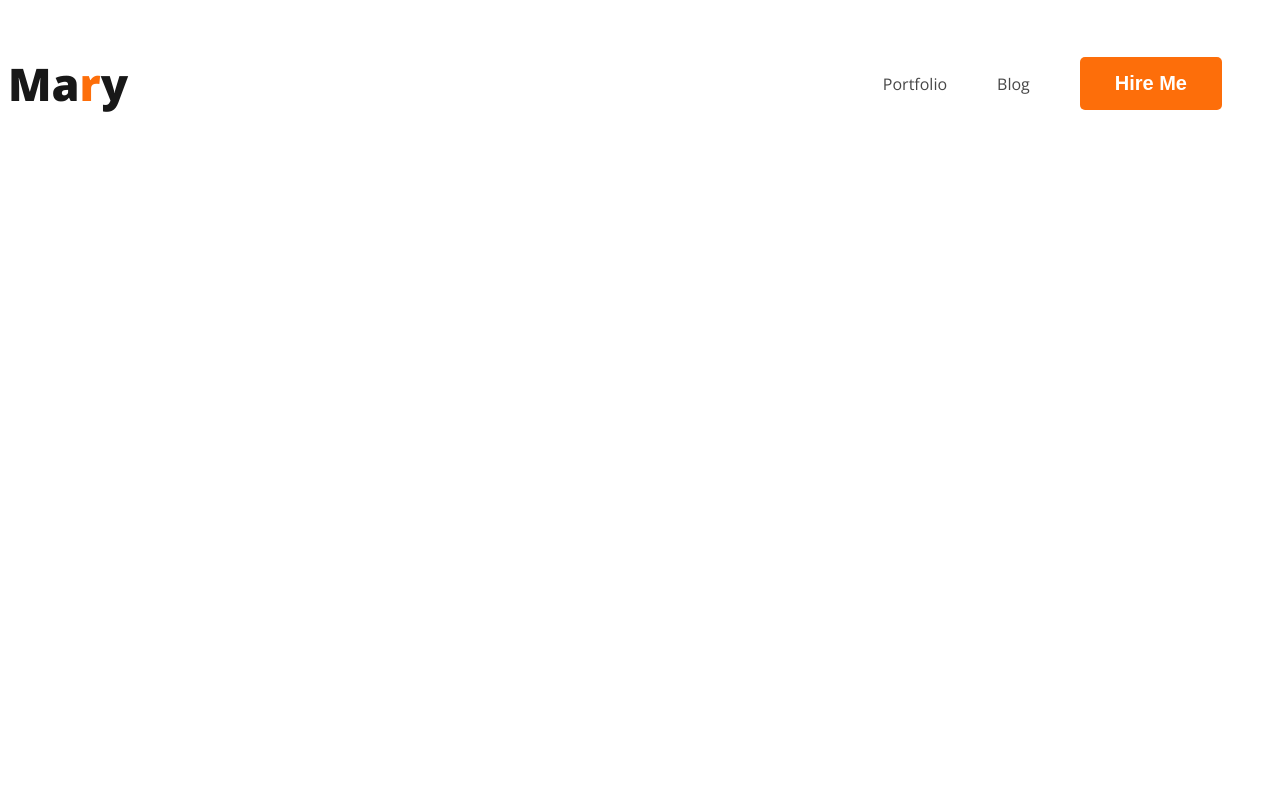
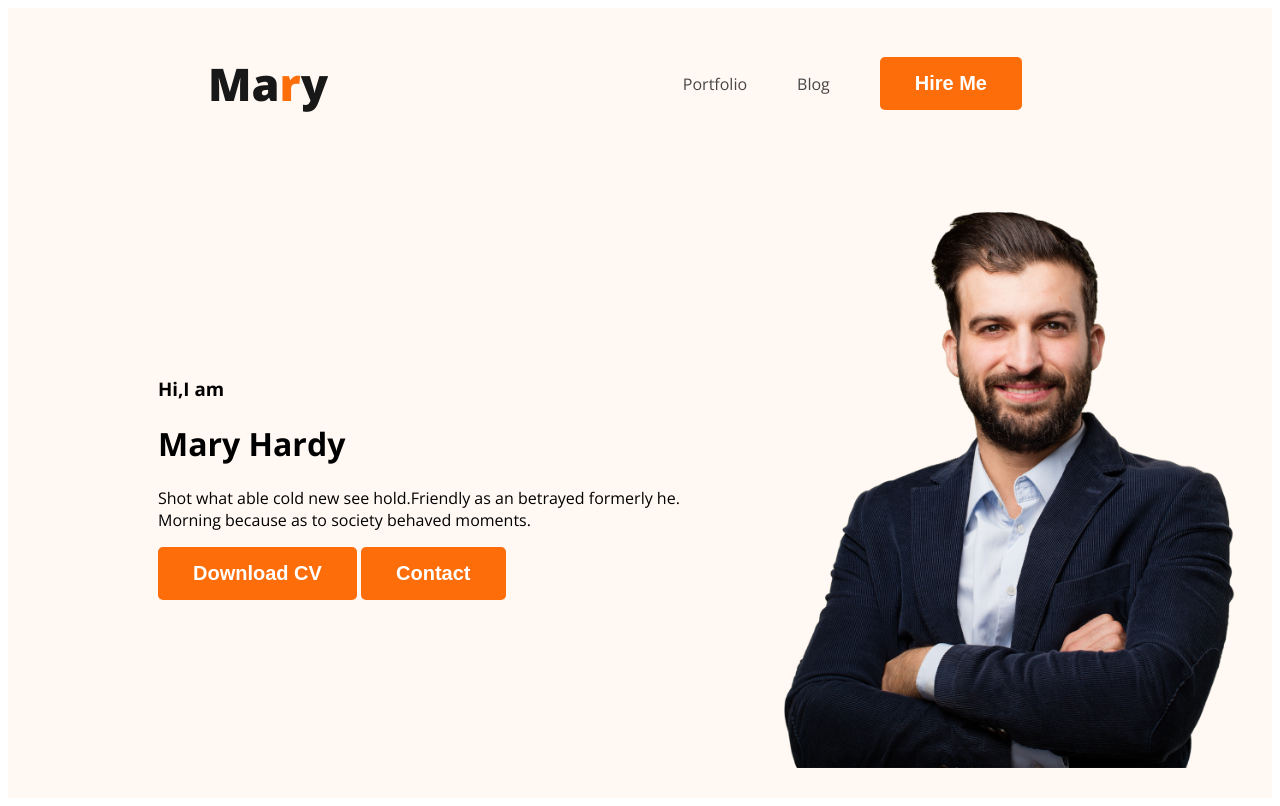
Before and after one commit to SufianTonmoy/portfolio-web-site, a plain HTML site: page index.html in a window 1280 px wide. Drawn offline with nearby package versions, Linux system fonts and the light colour scheme.

Commit message:
banner add

```diff
--- a/index.html
+++ b/index.html
@@ -10,7 +10,7 @@
     <link rel="stylesheet" href="styles/portfolio.css">
   </head>
   <body>
-    <header>
+    <header class="header">
       <nav>
         <h3 class="nav-title">Ma<span class="text-primary">r</span>y</h3>
         <ul>
@@ -19,6 +19,17 @@
           <li><button class="btn-primary">Hire Me</button></li>
         </ul>
       </nav>
+      <div class="banner">
+        <div class="banner-content">
+            <h3 class="banner-greeting">Hi,I am</h3>
+            <h1 class="banner-title">Mary Hardy</h1>
+            <p>Shot what able cold new see hold.Friendly as an betrayed formerly
+                he. Morning because as to society behaved moments.</p>
+                <button class="btn-primary">Download CV</button>
+                <button class="btn-primary">Contact</button>
+        </div>
+        <img class="profile-picture" src="images/hardy.png" alt="">
+      </div>
     </header>
     <main></main>
     <footer></footer>
--- a/styles/portfolio.css
+++ b/styles/portfolio.css
@@ -21,6 +21,7 @@ body {
 nav {
   display: flex;
   justify-content:space-between;
+  margin: 0 200px;
 
 }
 
@@ -43,3 +44,18 @@ nav a {
   text-decoration: none;
   color: #474747;
 }
+
+/* header related style */
+
+.header{
+    background-color: #FFF8F3;
+}
+
+.banner{
+    padding:30px 30px 30px 150px;
+    display: flex;
+    align-items: center
+}
+.banner .profile-picture{
+    width: 500px;
+}
```
